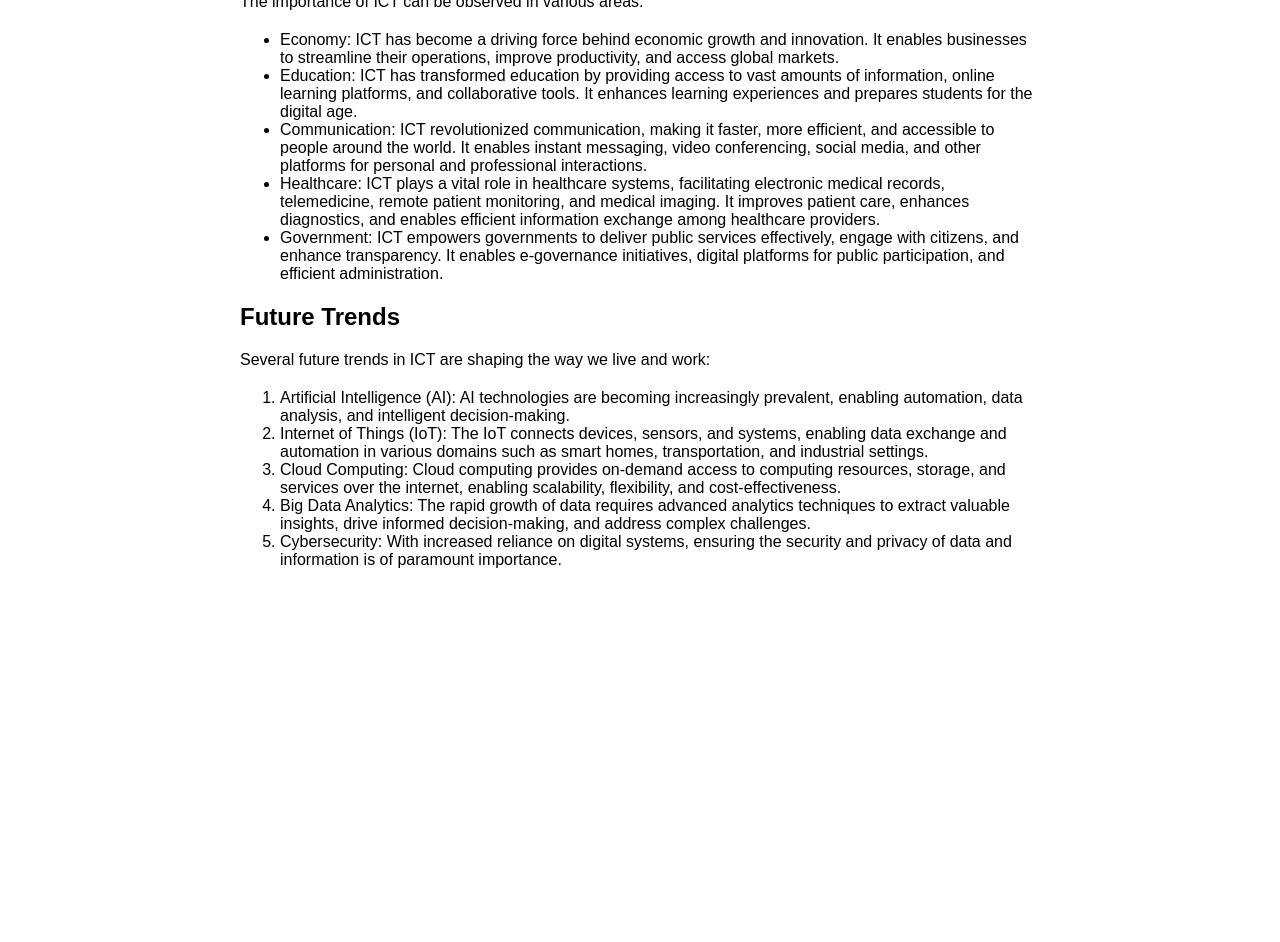
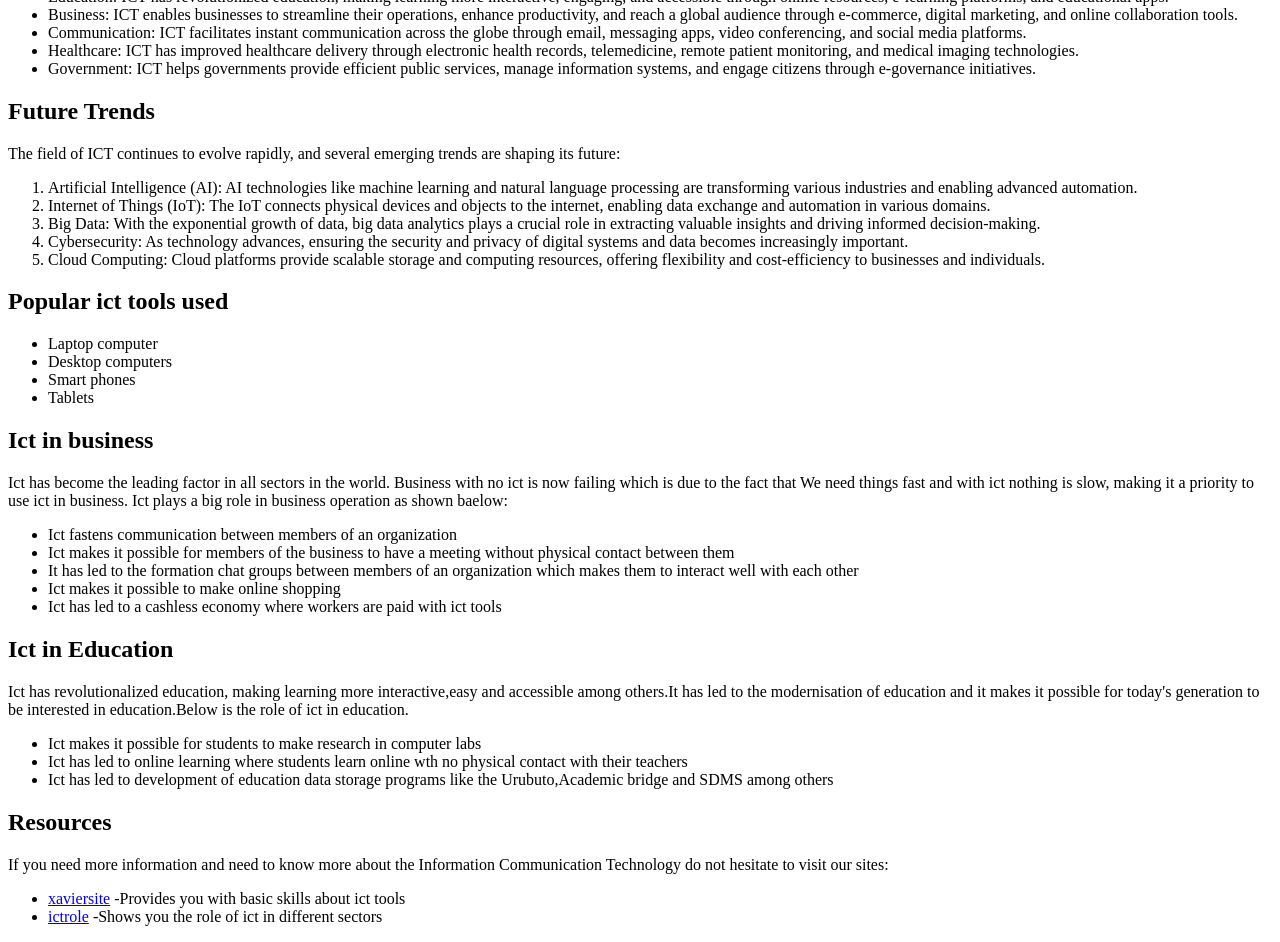
Before and after one commit to xavier-ctrl/xaviersite, a plain HTML site: page index.html in a window 1280 px wide. Shown: the part 229-1171 px from the top of the page. Before the commit the page ends 834 px from the top, so only its background shows below. Drawn offline with Linux system fonts and the light colour scheme.

Commit message:
Add files via upload

```diff
--- a/index.html
+++ b/index.html
@@ -1,52 +1,71 @@
 <!DOCTYPE html>
 <html>
 <head>
-  <title>ICT Role</title>
-  <style>
-    body {
-      font-family: Arial, sans-serif;
-      margin: 0;
-      padding: 20px;
-    }
-
-    h1 {
-      text-align: center;
-    }
-
-    p {
-      margin-bottom: 20px;
-    }
-
-    .container {
-      max-width: 800px;
-      margin: 0 auto;
-    }
-  </style>
+  <title>ICT Role Website</title>
 </head>
 <body>
-  <div class="container">
-    <h1>The Role of ICT</h1>
-    <p>Information and Communication Technology (ICT) plays a crucial role in our modern society. It encompasses a wide range of technologies, systems, and applications that enable the storage, retrieval, transmission, and manipulation of information.</p>
+    <h1>Role of ICT</h1>
+    <p>Information and Communication Technology (ICT) plays a vital role in today's interconnected world. It encompasses a wide range of technologies and applications that enable the storage, retrieval, transmission, and manipulation of information.</p>
 
     <h2>Importance of ICT</h2>
-    <p>The importance of ICT can be observed in various areas:</p>
+    <p>ICT has transformed the way we live, work, and communicate. Its importance can be seen in various areas:</p>
     <ul>
-      <li>Economy: ICT has become a driving force behind economic growth and innovation. It enables businesses to streamline their operations, improve productivity, and access global markets.</li>
-      <li>Education: ICT has transformed education by providing access to vast amounts of information, online learning platforms, and collaborative tools. It enhances learning experiences and prepares students for the digital age.</li>
-      <li>Communication: ICT revolutionized communication, making it faster, more efficient, and accessible to people around the world. It enables instant messaging, video conferencing, social media, and other platforms for personal and professional interactions.</li>
-      <li>Healthcare: ICT plays a vital role in healthcare systems, facilitating electronic medical records, telemedicine, remote patient monitoring, and medical imaging. It improves patient care, enhances diagnostics, and enables efficient information exchange among healthcare providers.</li>
-      <li>Government: ICT empowers governments to deliver public services effectively, engage with citizens, and enhance transparency. It enables e-governance initiatives, digital platforms for public participation, and efficient administration.</li>
+      <li>Education: ICT has revolutionized education, making learning more interactive, engaging, and accessible through online resources, e-learning platforms, and educational apps.</li>
+      <li>Business: ICT enables businesses to streamline their operations, enhance productivity, and reach a global audience through e-commerce, digital marketing, and online collaboration tools.</li>
+      <li>Communication: ICT facilitates instant communication across the globe through email, messaging apps, video conferencing, and social media platforms.</li>
+      <li>Healthcare: ICT has improved healthcare delivery through electronic health records, telemedicine, remote patient monitoring, and medical imaging technologies.</li>
+      <li>Government: ICT helps governments provide efficient public services, manage information systems, and engage citizens through e-governance initiatives.</li>
     </ul>
 
     <h2>Future Trends</h2>
-    <p>Several future trends in ICT are shaping the way we live and work:</p>
+    <p>The field of ICT continues to evolve rapidly, and several emerging trends are shaping its future:</p>
     <ol>
-      <li>Artificial Intelligence (AI): AI technologies are becoming increasingly prevalent, enabling automation, data analysis, and intelligent decision-making.</li>
-      <li>Internet of Things (IoT): The IoT connects devices, sensors, and systems, enabling data exchange and automation in various domains such as smart homes, transportation, and industrial settings.</li>
-      <li>Cloud Computing: Cloud computing provides on-demand access to computing resources, storage, and services over the internet, enabling scalability, flexibility, and cost-effectiveness.</li>
-      <li>Big Data Analytics: The rapid growth of data requires advanced analytics techniques to extract valuable insights, drive informed decision-making, and address complex challenges.</li>
-      <li>Cybersecurity: With increased reliance on digital systems, ensuring the security and privacy of data and information is of paramount importance.</li>
+      <li>Artificial Intelligence (AI): AI technologies like machine learning and natural language processing are transforming various industries and enabling advanced automation.</li>
+      <li>Internet of Things (IoT): The IoT connects physical devices and objects to the internet, enabling data exchange and automation in various domains.</li>
+      <li>Big Data: With the exponential growth of data, big data analytics plays a crucial role in extracting valuable insights and driving informed decision-making.</li>
+      <li>Cybersecurity: As technology advances, ensuring the security and privacy of digital systems and data becomes increasingly important.</li>
+      <li>Cloud Computing: Cloud platforms provide scalable storage and computing resources, offering flexibility and cost-efficiency to businesses and individuals.</li>
     </ol>
-  </div>
+       <h2>Popular ict tools used</h2>
+       <p>
+       <ul>
+             <li>Laptop computer</li>
+             <li>Desktop computers</li>
+             <li>Smart phones</li>
+             <li>Tablets</li>
+</ul>
+    <h2>Ict in business</h2>
+      <p>
+Ict has become the leading factor in all sectors in the world. Business with no ict is now failing which is due to the fact that We need things fast
+and with ict nothing is slow, making it a priority to use ict in business. Ict plays a big role in business operation as shown baelow:
+</p>
+<p>
+<ul>
+                                <li>Ict fastens communication between members of an organization</li>
+                                <li>Ict makes it possible for members of the business to have a meeting without physical contact between them</li>
+                                <li>It has led to the formation chat groups between members of an organization which makes them to interact well with each other</li>
+                                <li>Ict makes it possible to make online shopping</li>
+                                <li>Ict has led to a cashless economy where workers are paid with ict tools</li>
+</ul>
+</p>
+<h2>Ict in Education</h2>
+<p>
+Ict has revolutionalized education, making learning more interactive,easy and accessible among others.It has led to the modernisation of education and it makes it possible
+for today's generation to be interested in education.Below is the role of ict in education.
+<ul>
+                      <li>Ict makes it possible for students to make research in computer labs</li>
+                      <li>Ict has led to online learning where students learn online wth no physical contact with their teachers</li>
+                      <li>Ict has led to development of education data storage programs like the Urubuto,Academic bridge and SDMS among others</li>
+</ul>
+</p>
+<h2>Resources</h2>
+<p>
+If you need more information and need to know more about the Information Communication Technology do not hesitate to visit our sites:
+<ul>
+                     <li><a href="https://www.xaviersite.com/">xaviersite</a> -Provides you with basic skills about ict tools</li>
+                     <li><a href="https://www.ictrole.com/">ictrole</a> -Shows you the role of ict in different sectors</li>
+</ul>
+</p>
+
 </body>
 </html>
```
